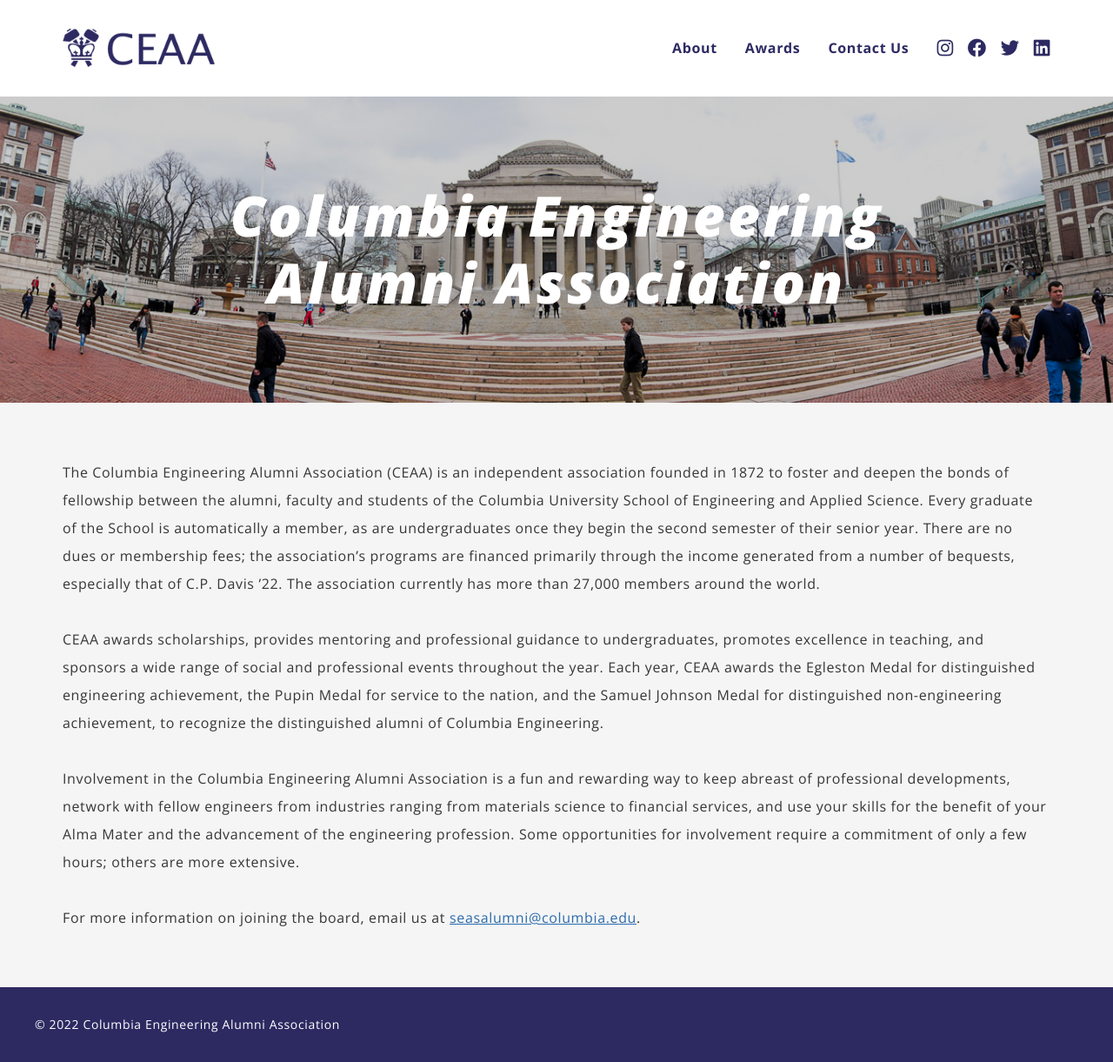
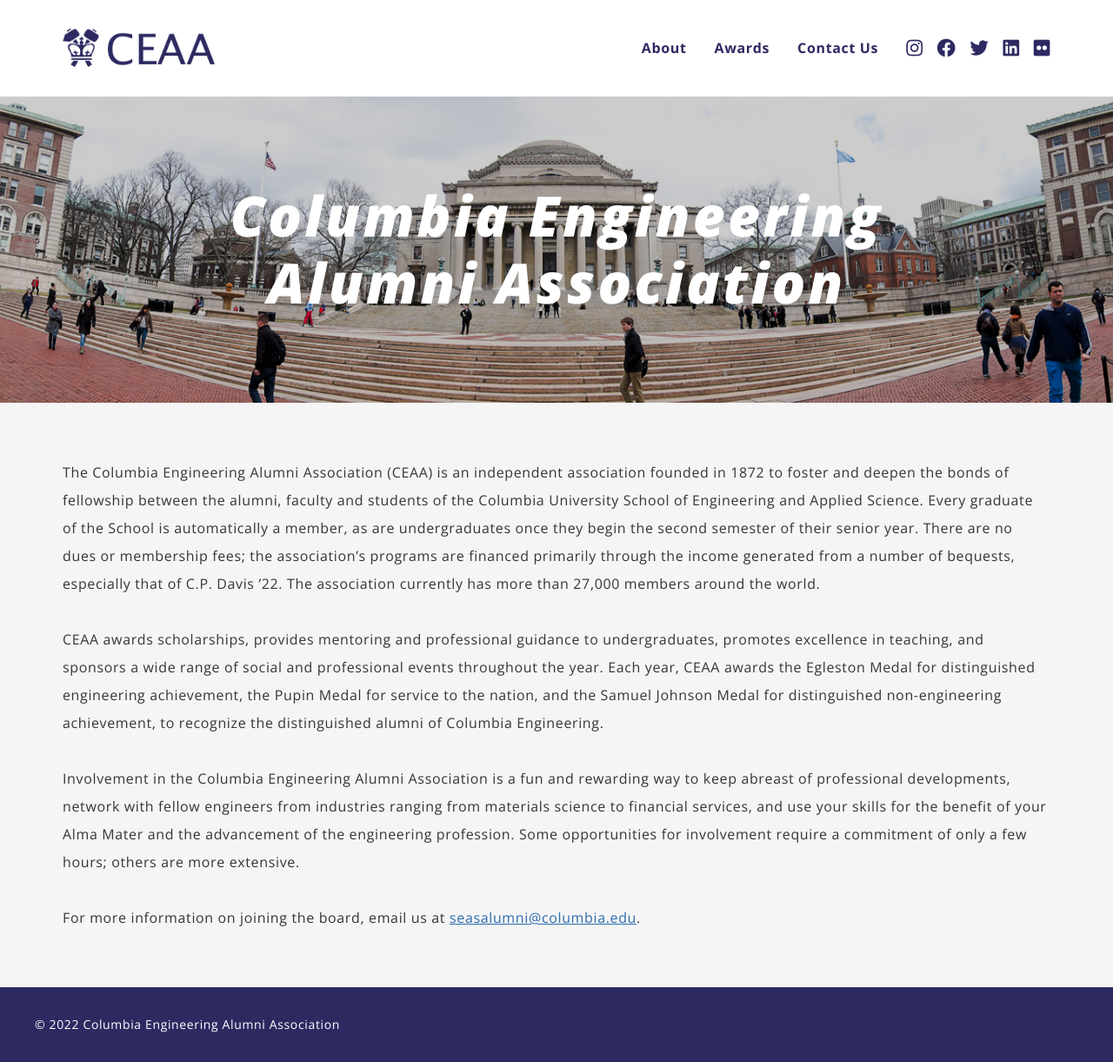
Before and after one commit to ceaa-online/ceaa-online.github.io, a Jekyll site: the page built from index.md, in a window 1280 px wide. Shown: the whole page at 87% size. Built offline with Jekyll 4.4.1, drawn with Linux system fonts in a browser that asks for light colours.

Commit message:
Adds flickr social link

```diff
--- a/_config.yml
+++ b/_config.yml
@@ -20,6 +20,7 @@
 baseurl: ""
 url: "https://ceaa.online"
 facebook_username: ColumbiaSEASAlumni
+flickr_username: seasalumni
 linkedin_group: 82766
 instagram_username: columbiaseasalumni
 twitter_username: CUSEAS_alumni
--- a/_includes/social.html
+++ b/_includes/social.html
@@ -5,10 +5,13 @@
     <a href='https://www.facebook.com/{{ site.facebook_username }}' class='mrs' target='_blank'>
         <i class='fab fa-lg fa-facebook color-navy'></i>
     </a>
-    <a href='https://www.twitter.com/{{ site.twitter_username }}' class='mrs' qtarget='_blank'>
+    <a href='https://www.twitter.com/{{ site.twitter_username }}' class='mrs' target='_blank'>
         <i class='fab fa-lg fa-twitter color-navy'></i>
     </a>
-    <a href='https://www.linkedin.com/groups/{{ site.linkedin_group }}' target='_blank'>
+    <a href='https://www.linkedin.com/groups/{{ site.linkedin_group }}' class='mrs' target='_blank'>
         <i class='fab fa-lg fa-linkedin color-navy'></i>
     </a>
+    <a href='https://www.flickr.com/photos/{{ site.flickr_username }}' target='_blank'>
+        <i class='fab fa-lg fa-flickr color-navy'></i>
+    </a>
 </div>
```
